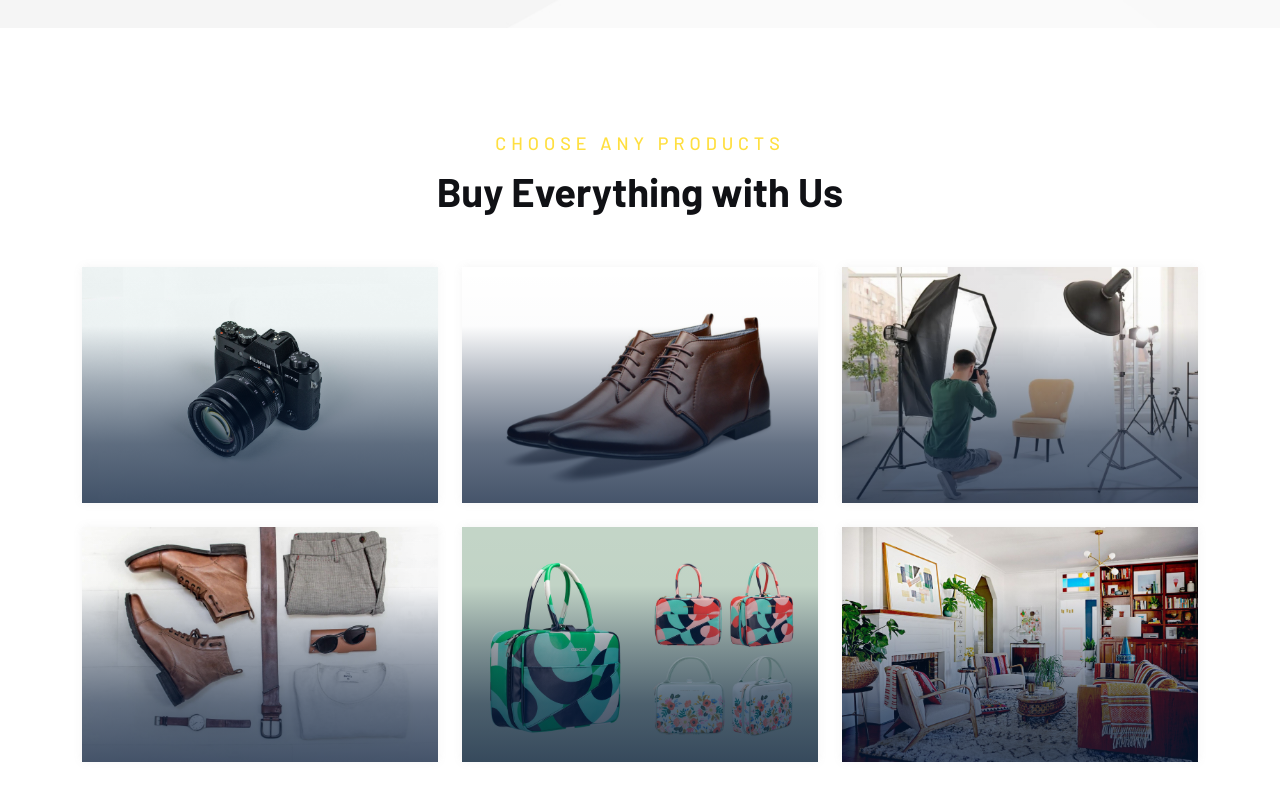
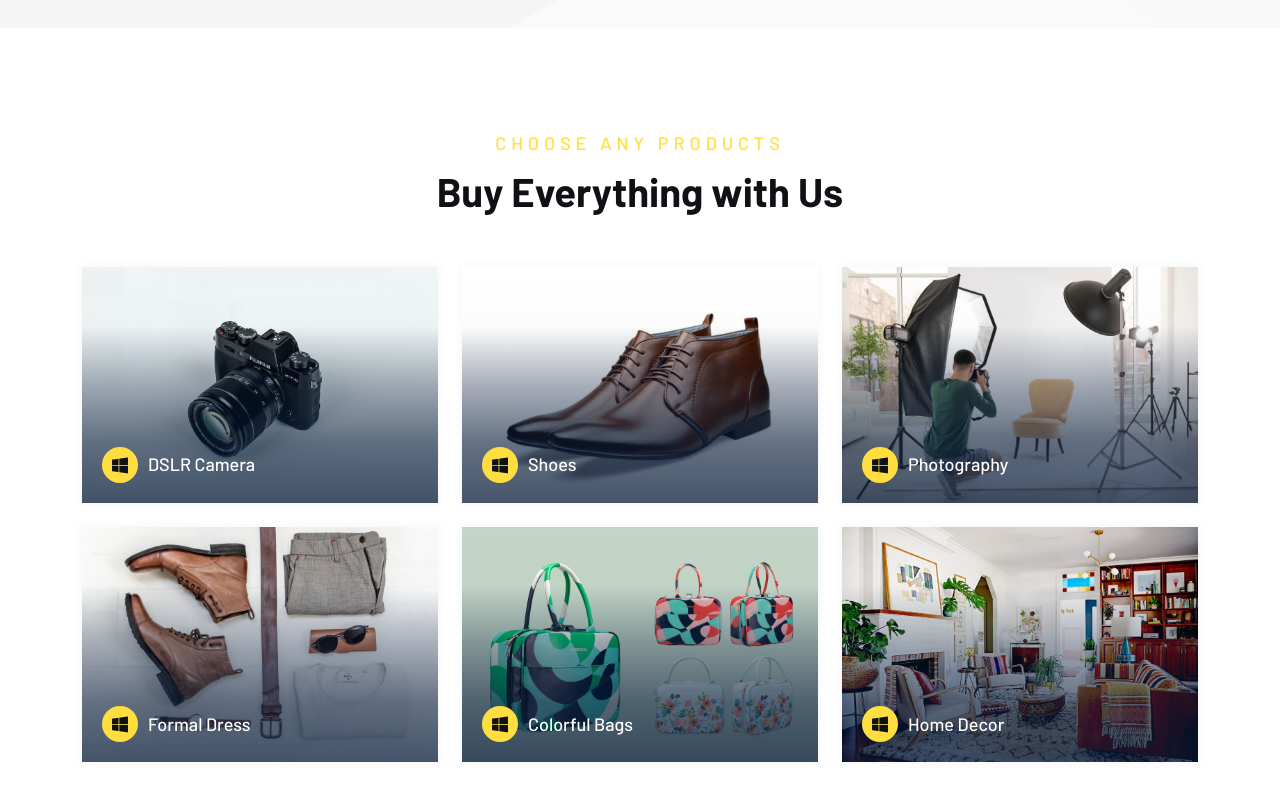
Before and after one commit to chatterjee2407/ecommerce, a React (Vite) app: page / in a window 1280 px wide. Shown: the part 852-1652 px from the top of the page. Built offline with nearby package versions, Linux system fonts and the light colour scheme.

Commit message:
added images for option

```diff
--- a/src/home/HomeCategory.jsx
+++ b/src/home/HomeCategory.jsx
@@ -60,8 +60,18 @@ const HomeCategory = () => {
                             categoryList.map((val,i ) => (<div key={i}>
                             <Link to="/shop" className="category-item">
                                 <div className="category-inner">
+
+                                {/** image */}
                                     <div className="category-thumb">
                                         <img src={val.imgUrl} alt="" />
+                                    </div>
+
+                                    {/** content*/}
+                                    <div className="category-content">
+                                            <div className="cate-icon">
+                                                <i className={val.iconName}></i>
+                                            </div>
+                                            <Link><h6>{val.title}</h6></Link>
                                     </div>
                                 </div>
                             </Link>
```
